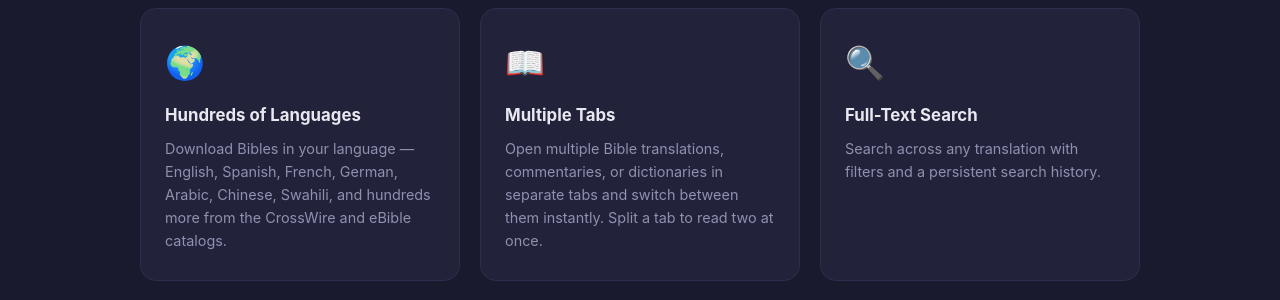
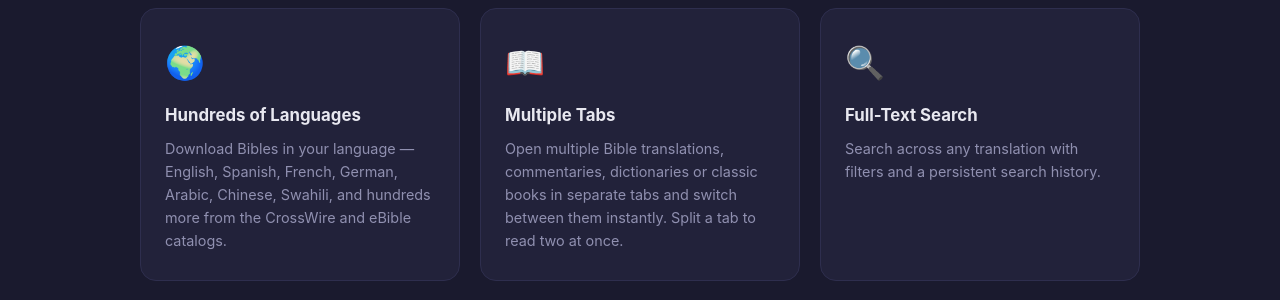
Before and after one commit to mjdenham/tap-bible, a plain HTML site: page index.html in a window 1280 px wide. Shown: the part 2200-2500 px from the top of the page. Drawn offline with Linux system fonts and the light colour scheme.

Commit message:
Mention classic books on the home page

```diff
--- a/index.html
+++ b/index.html
@@ -346,7 +346,7 @@
     <div class="feature-card">
       <div class="feature-icon">📖</div>
       <h3>Multiple Tabs</h3>
-      <p>Open multiple Bible translations, commentaries, or dictionaries in separate tabs and switch between them instantly. Split a tab to read two at once.</p>
+      <p>Open multiple Bible translations, commentaries, dictionaries or classic books in separate tabs and switch between them instantly. Split a tab to read two at once.</p>
     </div>
     <div class="feature-card">
       <div class="feature-icon">🔍</div>
```
